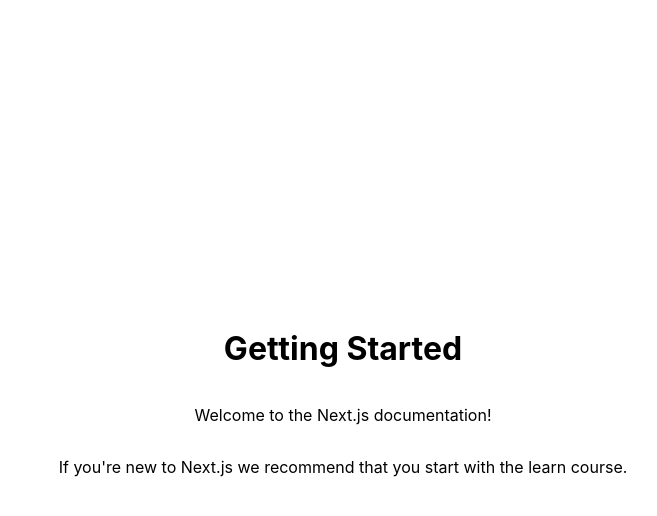
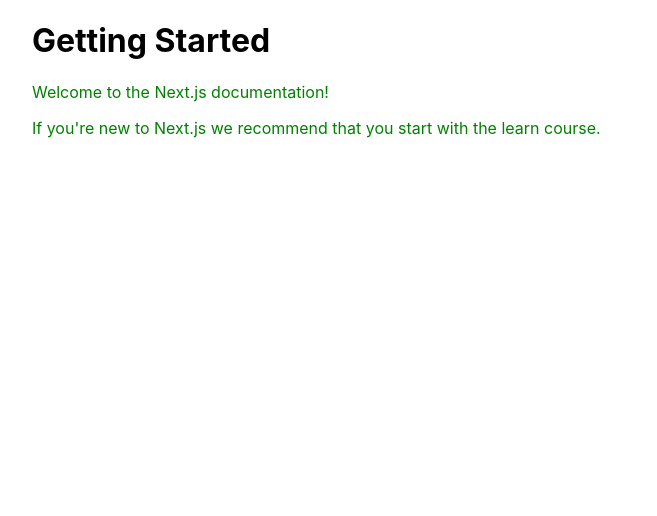
Before and after one commit to max180643/nextjs-basic, a Next.js app: page / in a window 1280 px wide. Shown: the top 516 px of the page, without its empty margins (297-954 px from the left). Built offline with nearby package versions, Linux system fonts and the light colour scheme.

Commit message:
:rocket: add styled-components

```diff
--- a/src/pages/_app.js
+++ b/src/pages/_app.js
@@ -1,7 +1,18 @@
-import '../styles/globals.css'
+import "../styles/globals.css";
+import { ThemeProvider } from "styled-components";
+
+const theme = {
+  colors: {
+    primary: "blue",
+  },
+};
 
 function MyApp({ Component, pageProps }) {
-  return <Component {...pageProps} />
+  return (
+    <ThemeProvider theme={theme}>
+      <Component {...pageProps} />
+    </ThemeProvider>
+  );
 }
 
-export default MyApp
+export default MyApp;
--- /dev/null
+++ b/src/pages/_document.js
@@ -0,0 +1,30 @@
+import Document from "next/document";
+import { ServerStyleSheet } from "styled-components";
+
+export default class MyDocument extends Document {
+  static async getInitialProps(ctx) {
+    const sheet = new ServerStyleSheet();
+    const originalRenderPage = ctx.renderPage;
+
+    try {
+      ctx.renderPage = () =>
+        originalRenderPage({
+          enhanceApp: (App) => (props) =>
+            sheet.collectStyles(<App {...props} />),
+        });
+
+      const initialProps = await Document.getInitialProps(ctx);
+      return {
+        ...initialProps,
+        styles: (
+          <>
+            {initialProps.styles}
+            {sheet.getStyleElement()}
+          </>
+        ),
+      };
+    } finally {
+      sheet.seal();
+    }
+  }
+}
--- a/src/pages/index.js
+++ b/src/pages/index.js
@@ -1,11 +1,21 @@
 // Static Generation without data
 
 import Head from "next/head";
-import styles from "../styles/Home.module.css";
+// import styles from "../styles/Home.module.css";
+import styled from "styled-components";
+
+const Div = styled.div`
+  width: 60%;
+  margin: 0 auto;
+
+  p {
+    color: green;
+  }
+`;
 
 export default function Home() {
   return (
-    <div className={styles.container}>
+    <Div>
       <Head>
         <title>Index</title>
         <meta name="description" content="Generated by create next app" />
@@ -18,6 +28,6 @@
         If you're new to Next.js we recommend that you start with the learn
         course.
       </p>
-    </div>
+    </Div>
   );
 }
```
Also changed, not shown: package.json (+9 -1 lines), 1 other file (tests, documents, lock files or other folders).
